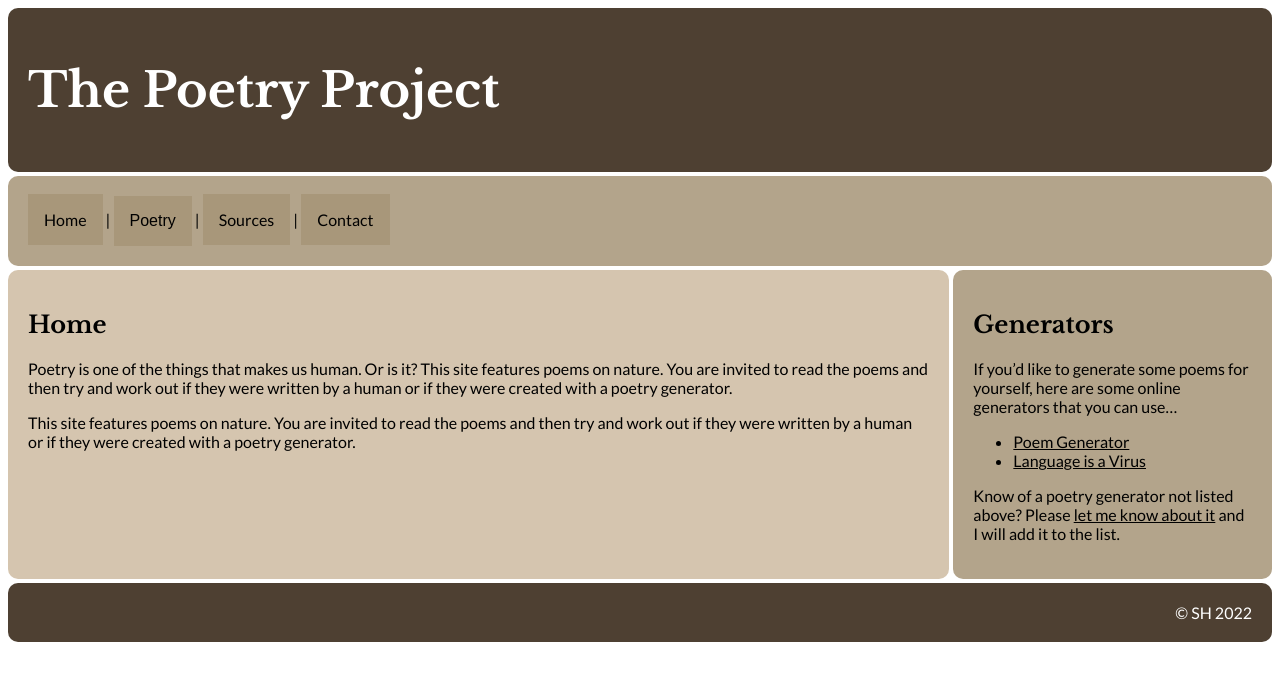
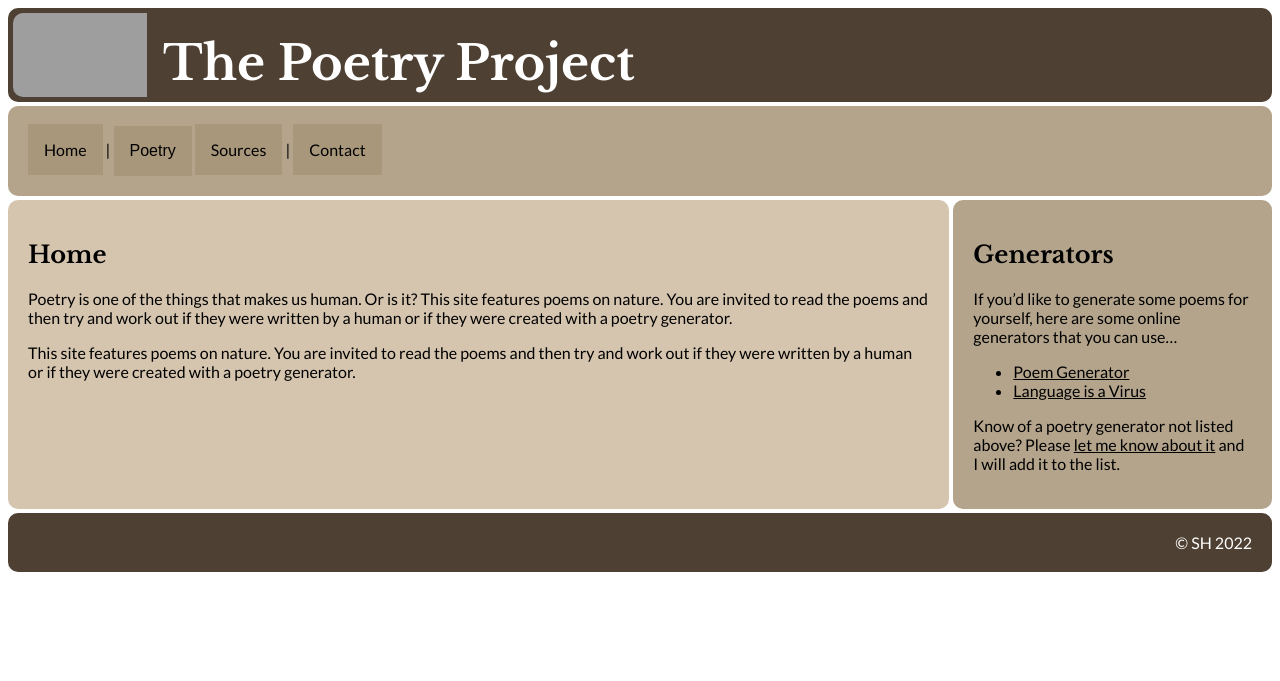
Before and after one commit to Hemanas9058/DTI_Poetry, a PHP site: page / in a window 1280 px wide. Shown: the top 681 px of the page. Run offline with PHP 8.4, Linux system fonts and the light colour scheme; grey boxes are pictures that could not be loaded.

Commit message:
Add files via upload

```diff
--- a/index.php
+++ b/index.php
@@ -29,7 +29,12 @@
     <div class="wrapper">
 
         <header class="box">
+
+            <img class="roundleft" src="images/caligraphy.jpg"
+            alt="old style pen and book" width="134" height="84" />
+
             <h1>The Poetry Project</h1>
+
         </header>
 
         <nav class="box">
@@ -45,8 +50,6 @@
                     <a href="#">Acrostic</a>
                 </div>  <!-- / end of dropdown-content -->
             </div>  <!-- / dropdown -->
-
-            |
 
             <a class="dropbtn" href="sources.php">Sources</a> |
             <a class="dropbtn" href="contact.php">Contact</a>
--- a/poetry_style.css
+++ b/poetry_style.css
@@ -21,6 +21,10 @@ header {
     grid-area: header;
     background-color: #4e4032; /* --- dark brown --- */
     color: white;
+	padding: 5px;
+	border-radius: 10px;
+
+    height:84px;
 }
 
 nav {
@@ -51,7 +55,7 @@ footer {
 /* ---- General formatting --- */
 
 
-.box {
+nav, main, aside, footer {
     padding: 20px;
     border-radius: 10px;
 }
@@ -62,6 +66,22 @@ h1, h2, h3 {
 
 h1 {
     font-size: 300%;
+    padding-left: 150px;
+    margin:auto;
+
+    /*-- Transform to vertically center heading */
+    position:relative;
+    top: 50px;
+    transform: translateY(-50%);
+    -webkit-transform: translateY(-50%);
+    -ms-transform: translateY(-50%);
+
+}
+
+img.roundleft{
+    border-top-left-radius: 10px;
+    border-bottom-left-radius: 10px;
+    float:left;
 }
 
 /* --- Link Formatting --- */
```
